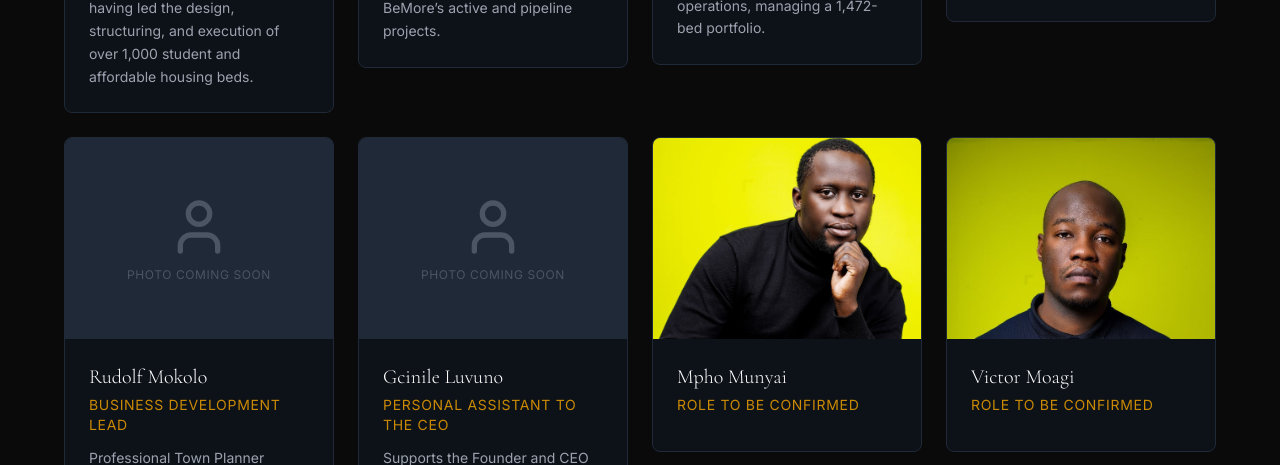
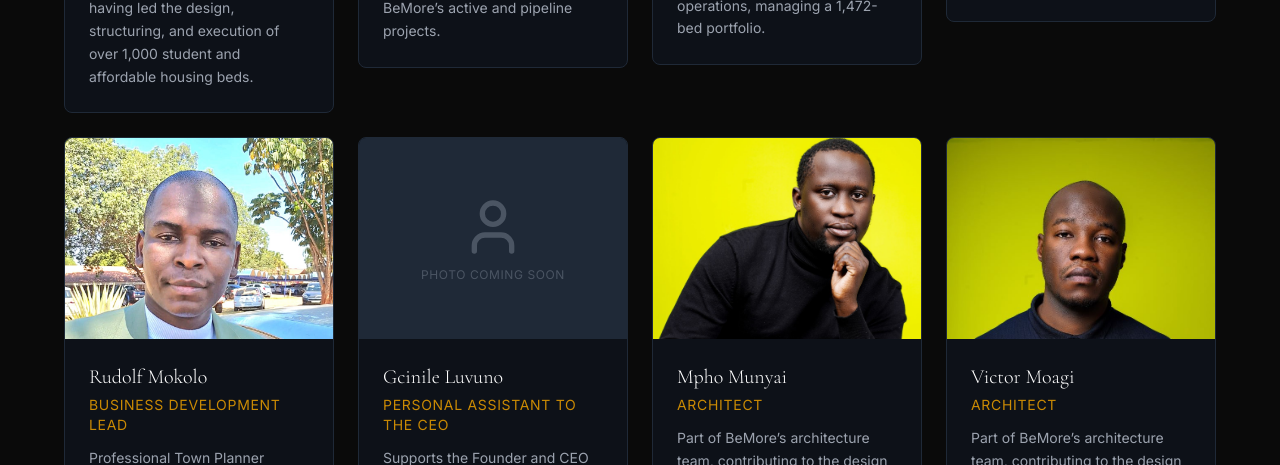
Before and after one commit to rebotilwe/muma-architecture, a React (Vite) app: page / in a window 1280 px wide. Shown: the part 2220-2685 px from the top of the page. Built offline with nearby package versions, Linux system fonts and the light colour scheme.

Commit message:
updated images

```diff
--- a/src/components/home/FeaturedProjects.jsx
+++ b/src/components/home/FeaturedProjects.jsx
@@ -11,6 +11,7 @@ import SelmaPhofaImg from '../../assets/images/selma.jpg';
 import VictorMoagiImg from '../../assets/images/victor.jpg';
 import DandyMatamelaImg from '../../assets/images/dandy.jpg';
 import DollyChiloaneImg from '../../assets/images/dolly.jpg';
+import Rudolf from '../../assets/images/rudolf.jpeg';
 
 const teamMembersData = [
   {
@@ -46,7 +47,8 @@ const teamMembersData = [
     name: 'Rudolf Mokolo',
     role: 'Business Development Lead',
     bio: 'Professional Town Planner driving partnerships, project packaging, and stakeholder engagement, with 5+ years in property development.',
-    image: null,
+    image: Rudolf,
+    imagePosition: 'center 20%',
   },
   {
     id: 6,
@@ -58,15 +60,19 @@ const teamMembersData = [
   {
     id: 7,
     name: 'Mpho Munyai',
-    role: 'Role to be confirmed',
-    bio: '',
+    role: 'Architect',
+    // Draft bio only — no specifics (experience, focus area, qualifications) confirmed yet.
+    // Replace with real details once Mr Sthole provides them.
+    bio: 'Part of BeMore\u2019s architecture team, contributing to the design and technical execution of the group\u2019s residential and student accommodation developments.',
     image: MphoMunyaiImg,
   },
   {
     id: 8,
     name: 'Victor Moagi',
-    role: 'Role to be confirmed',
-    bio: '',
+    role: 'Architect',
+    // Draft bio only — no specifics (experience, focus area, qualifications) confirmed yet.
+    // Replace with real details once Mr Sthole provides them.
+    bio: 'Part of BeMore\u2019s architecture team, contributing to the design and technical execution of the group\u2019s residential and student accommodation developments.',
     image: VictorMoagiImg,
   },
 ];
@@ -79,7 +85,8 @@ const TeamMemberCard = ({ member }) => {
           <img
             src={member.image}
             alt={member.name}
-            className="w-full h-full object-cover object-top"
+            className="w-full h-full object-cover"
+            style={{ objectPosition: member.imagePosition || 'top' }}
           />
         ) : (
           <div className="flex flex-col items-center justify-center text-gray-600">
```
Also changed, not shown: src/assets/images/rudolf.jpeg (added).
